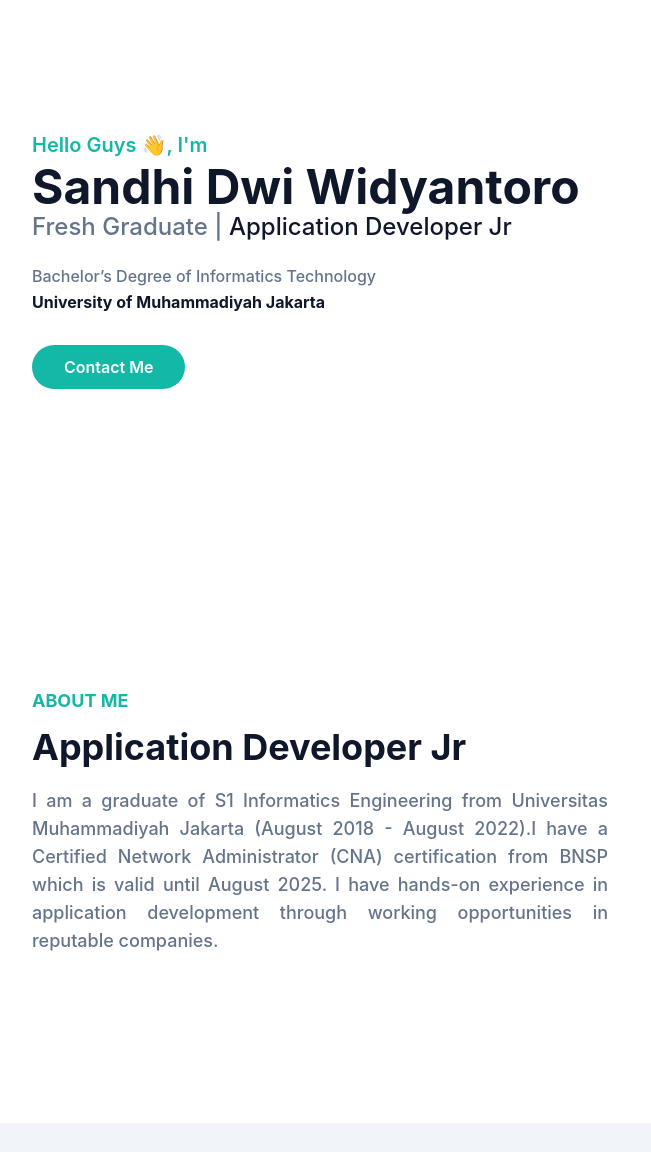
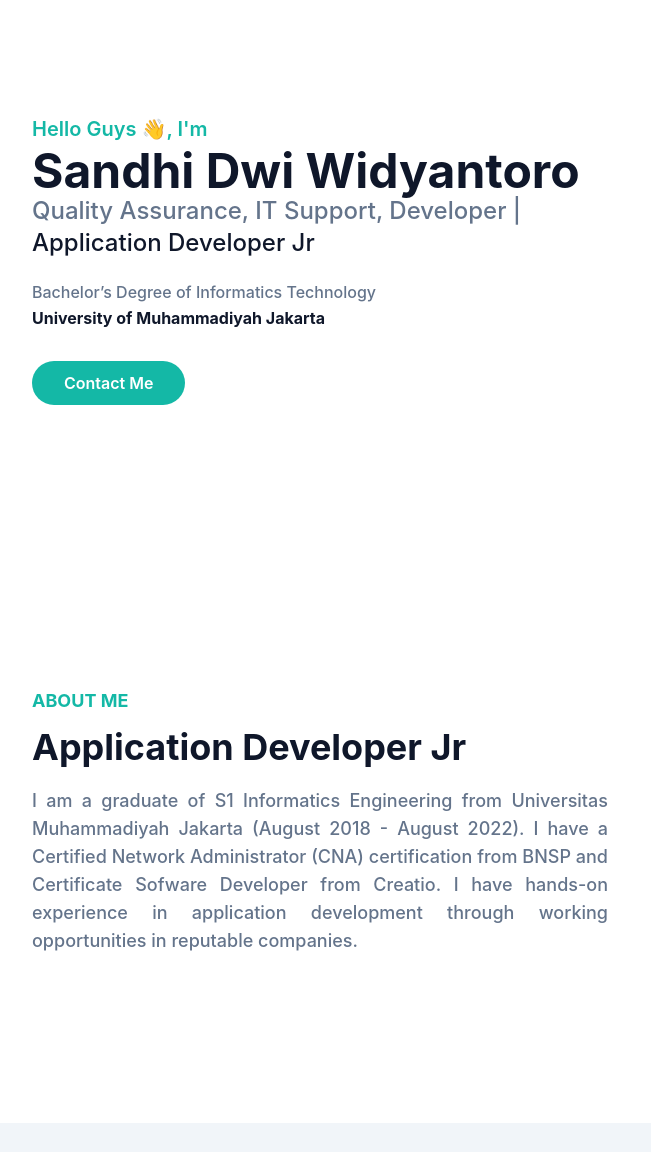
Before and after one commit to sandhidwiwidyantoro/sandhidwiwidyantoro.github.io, a website: page index.html in a window 1280 px wide. Shown: the part 178-1330 px from the top of the page, 0-651 px from the left. Drawn offline with Linux system fonts and the light colour scheme; some packages are replaced by stand-ins of ours; a script that the page names is missing.

Commit message:
Update Profile

```diff
--- a/index.html
+++ b/index.html
@@ -77,7 +77,7 @@
         <div class="flex flex-wrap">
           <div class="w-full self-center px-4 lg:w-1/2">
             <h1 class="text-base font-semibold text-primary md:text-xl">Hello Guys 👋, I'm <span class="mt-1 block text-4xl font-bold text-dark dark:text-white lg:text-5xl">Sandhi Dwi Widyantoro</span></h1>
-            <h2 class="mb-5 text-lg font-medium text-secondary lg:text-2xl">Fresh Graduate | <span class="text-dark dark:text-white">Application Developer Jr</span></h2>
+            <h2 class="mb-5 text-lg font-medium text-secondary lg:text-2xl">Quality Assurance, IT Support, Developer | <span class="text-dark dark:text-white">Application Developer Jr</span></h2>
             <p class="mb-10 font-medium leading-relaxed text-secondary">Bachelor’s Degree of Informatics Technology<br><span class="font-bold text-dark dark:text-white">University of Muhammadiyah Jakarta</span></p>
             <a href="#contact" class="rounded-full bg-primary py-3 px-8 text-base font-semibold text-white transition duration-300 ease-in-out hover:opacity-80 hover:shadow-lg">Contact Me</a>
           </div>
@@ -107,7 +107,7 @@
           <div class="mb-10 w-full px-4 lg:w-1/2">
             <h4 class="mb-3 text-lg font-bold uppercase text-primary">About Me</h4>
             <h2 class="mb-5 max-w-md text-3xl font-bold text-dark dark:text-white lg:text-4xl">Application Developer Jr</h2>
-            <p class="max-w-xl text-base font-medium text-secondary lg:text-lg" style="text-align: justify;">I am a graduate of S1 Informatics Engineering from Universitas Muhammadiyah Jakarta (August 2018 - August 2022).I have a Certified Network Administrator (CNA) certification from BNSP which is valid until August 2025. I have hands-on experience in application development through working opportunities in reputable companies.</p>
+            <p class="max-w-xl text-base font-medium text-secondary lg:text-lg" style="text-align: justify;">I am a graduate of S1 Informatics Engineering from Universitas Muhammadiyah Jakarta (August 2018 - August 2022). I have a Certified Network Administrator (CNA) certification from BNSP and Certificate Sofware Developer from Creatio. I have hands-on experience in application development through working opportunities in reputable companies.</p>
           </div>
           <div class="w-full px-4 lg:w-1/2">
             <h3 class="mb-4 text-2xl font-semibold text-dark dark:text-white lg:pt-10 lg:text-3xl">Let's Be Friends</h3>
```
